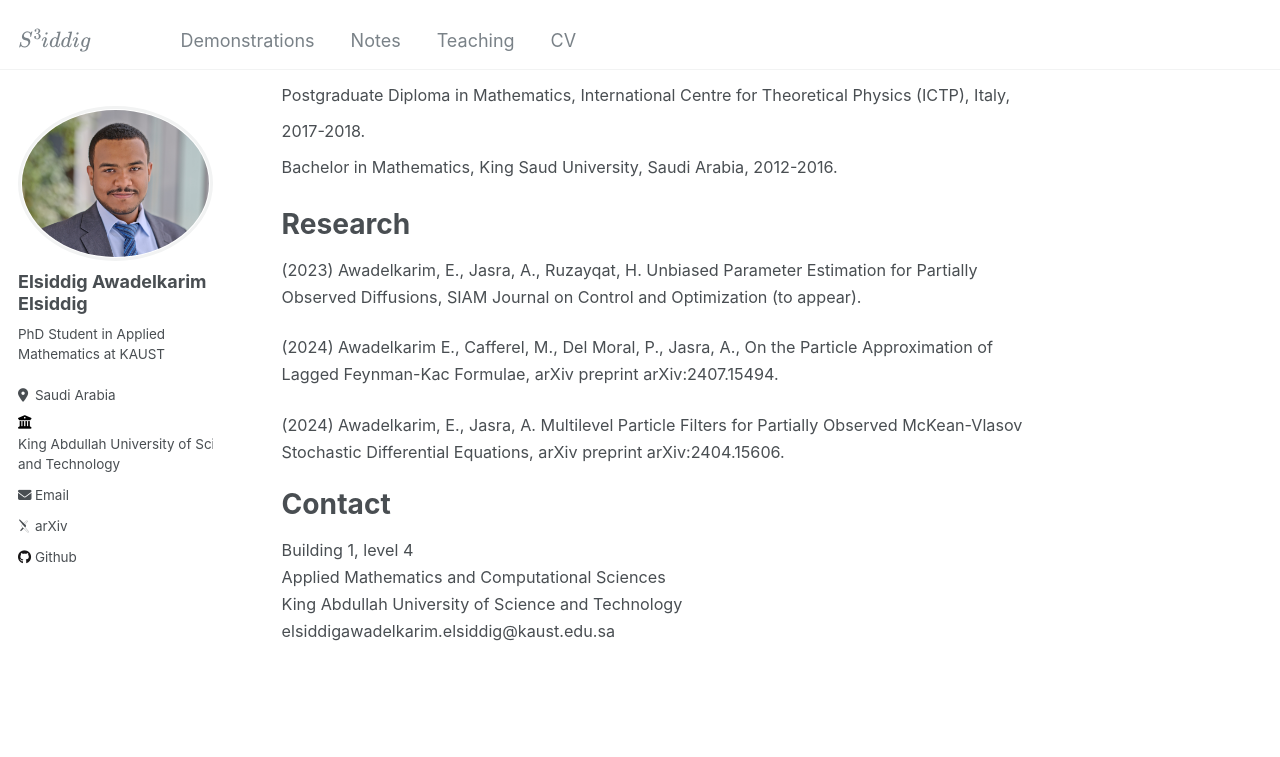
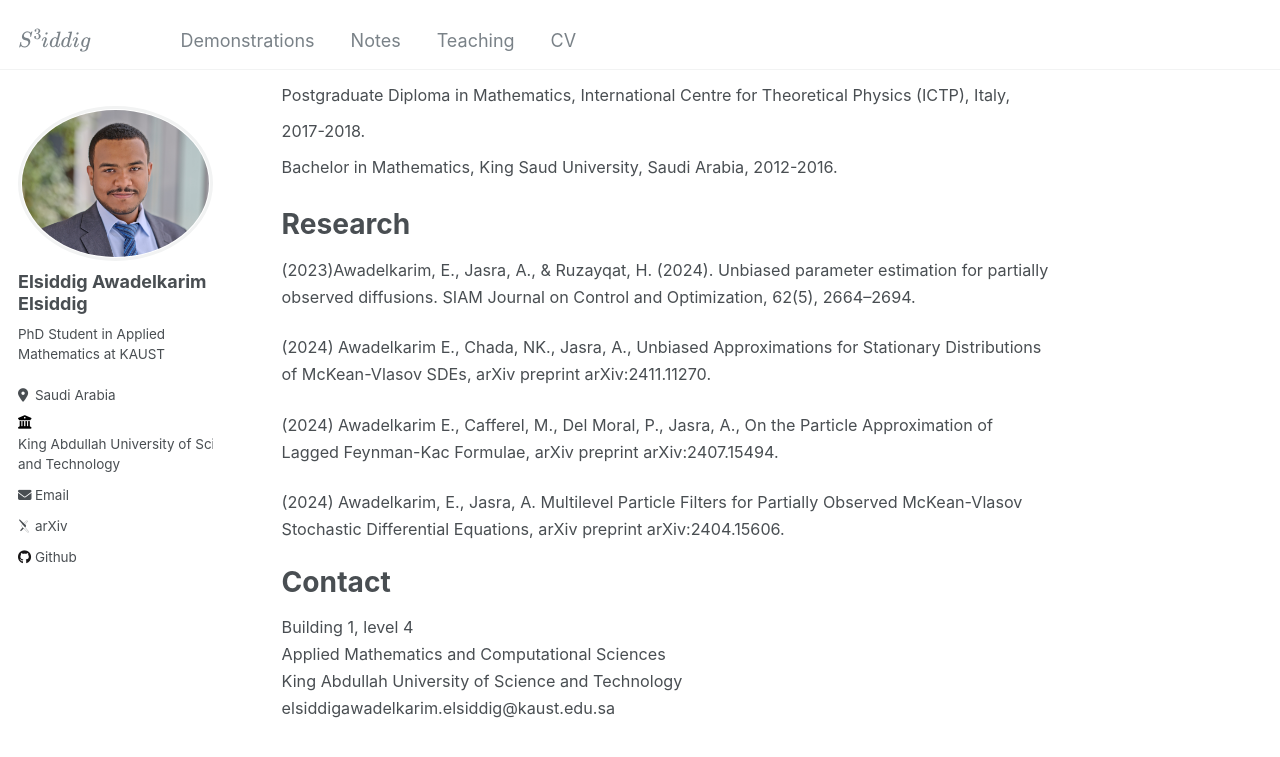
Before and after one commit to siddigss/siddigss.github.io, a Jekyll site: the page built from _pages/about.md, in a window 1280 px wide and 900 px high, scrolled down 477 px. Shown: the top 757 px of the window. Built offline with Jekyll 4.4.1, drawn with Linux system fonts in a browser that asks for light colours; some web fonts are replaced.

Commit message:
Update about.md

```diff
--- a/_pages/about.md
+++ b/_pages/about.md
@@ -22,7 +22,9 @@ Education
 
 Research
 ======
-<span style="font-size:0.9em;">(2023) Awadelkarim, E., Jasra, A., Ruzayqat, H. Unbiased Parameter Estimation for Partially Observed Diffusions, SIAM Journal on Control and Optimization (to appear).</span>
+<span style="font-size:0.9em;">(2023)Awadelkarim, E., Jasra, A., & Ruzayqat, H. (2024). Unbiased parameter estimation for partially observed diffusions. SIAM Journal on Control and Optimization, 62(5), 2664–2694.</span>
+
+<span style="font-size:0.9em;">(2024) Awadelkarim E., Chada, NK., Jasra, A., Unbiased Approximations for Stationary Distributions of McKean-Vlasov SDEs, arXiv preprint arXiv:2411.11270.</span>
 
 <span style="font-size:0.9em;">(2024) Awadelkarim E., Cafferel, M., Del Moral, P., Jasra, A., On the Particle Approximation of Lagged Feynman-Kac Formulae, arXiv preprint arXiv:2407.15494.</span>
 
```
